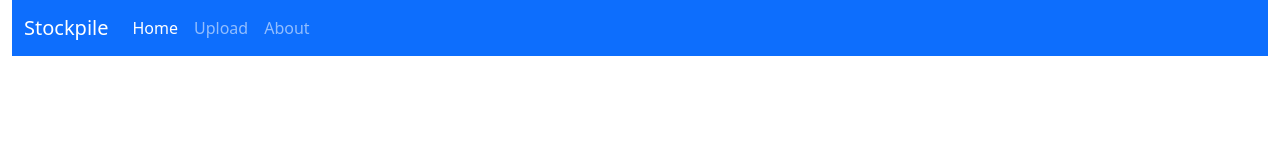
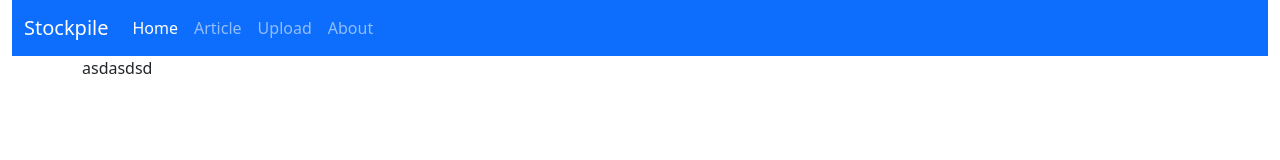
Before and after one commit to richmondchng/stockpile-app, a React (Create React App) app in the folder stockpile-web/: page /articles in a window 1280 px wide. Shown: the top 160 px of the page. Built offline with nearby package versions, Linux system fonts and the light colour scheme.

Commit message:
add empty article menu and page

```diff
--- a/stockpile-web/src/App.js
+++ b/stockpile-web/src/App.js
@@ -1,9 +1,10 @@
 import './App.css';
 import { Route, Switch, BrowserRouter as Router } from 'react-router-dom';
 import NavBar from './components/common/NavBar';
-import DataImport from './components/pages/DataImport';
 import Home from './components/pages/Home';
 import About from './components/pages/About';
+import DataImport from './components/pages/DataImport';
+import ArticleListing from './components/pages/ArticleListing';
 
 function App() {
 
@@ -13,15 +14,10 @@ function App() {
                 <NavBar id="navigation"></NavBar>
                 <div className="container" id="content">
                     <Switch>
-                        <Route path="/data-import">
-                            <DataImport />
-                        </Route>
-                        <Route path="/about">
-                            <About />
-                        </Route>
-                        <Route exact path="/">
-                            <Home />
-                        </Route>
+                        <Route path="/articles"><ArticleListing /></Route>
+                        <Route path="/data-import"><DataImport /></Route>
+                        <Route path="/about"><About /></Route>
+                        <Route exact path="/"><Home /></Route>
                     </Switch>
                 </div>
             </Router>
--- a/stockpile-web/src/components/common/NavBar.js
+++ b/stockpile-web/src/components/common/NavBar.js
@@ -14,6 +14,7 @@ const NavBar = () => {
                 <div className="collapse navbar-collapse" id="navbarText">
                     <ul className="navbar-nav">
                         <NavBarItem label="Home" link="/" active="true"></NavBarItem>
+                        <NavBarItem label="Article" link="/articles"></NavBarItem>
                         <NavBarItem label="Upload" link="/data-import"></NavBarItem>
                         <NavBarItem label="About" link="/about"></NavBarItem>
 
--- /dev/null
+++ b/stockpile-web/src/components/pages/ArticleListing.js
@@ -0,0 +1,11 @@
+import React from 'react'
+
+const ArticleListing = () => {
+    return (
+        <div>
+          asdasdsd
+        </div>
+    )
+}
+
+export default ArticleListing
```
